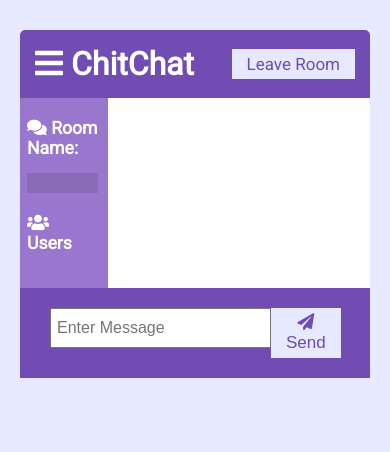
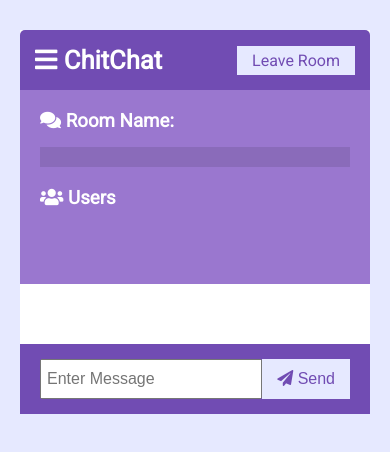
Before and after one commit to Zee-al-eid/chitchat, a website: page public/chat.html in a window 390 px wide. Both pictures are taken after a click on the icon 49 px from the left and 63 px from the top of the page. Drawn offline with nearby package versions, Linux system fonts and the light colour scheme; no server answers.

Commit message:
updating

```diff
--- a/public/css/style.css
+++ b/public/css/style.css
@@ -182,25 +182,14 @@
   display: none;
 }
 @media (max-width: 700px) {
-  /* .chat-main {
+  .chat-main {
     display: block;
-  } */
-
+  }
   .chat-sidebar {
-    padding: 20px 10px 20px 7px;
     display: none;
-  }
-  .chat-sidebar h2 {
-    font-size: 1.5em;
-  }
-  .chat-sidebar h3 {
-    font-size: 1.1em;
   }
   .open {
     display: block;
-  }
-  .fade {
-    opacity: 1;
   }
   .fa-smile {
     display: none;
@@ -209,4 +198,13 @@
     display: inline;
     cursor: pointer;
   }
+  .chat-header h1 {
+    font-size: 1.6em;
+  }
+  .btn {
+    font-size: 1em;
+  }
+  .chat-form-container {
+    padding: 15px 20px;
+  }
 }
--- a/public/js/main.js
+++ b/public/js/main.js
@@ -3,13 +3,10 @@
 const roomName = document.getElementById('room-name');
 const userList = document.getElementById('users');
 const hamburger = document.querySelector(".fa-bars")
-const chatSidebar = document.querySelector(".chat-sidebar")
-const items = document.querySelectorAll(".items");
+
 hamburger.addEventListener("click", () => {
+  const chatSidebar = document.querySelector(".chat-sidebar")
   chatSidebar.classList.toggle("open");
-  items.forEach(item => {
-    item.classList.toggle("fade");
-  });
 });
 // Get username and room from URL
 const { username, room } = Qs.parse(location.search, {
```
